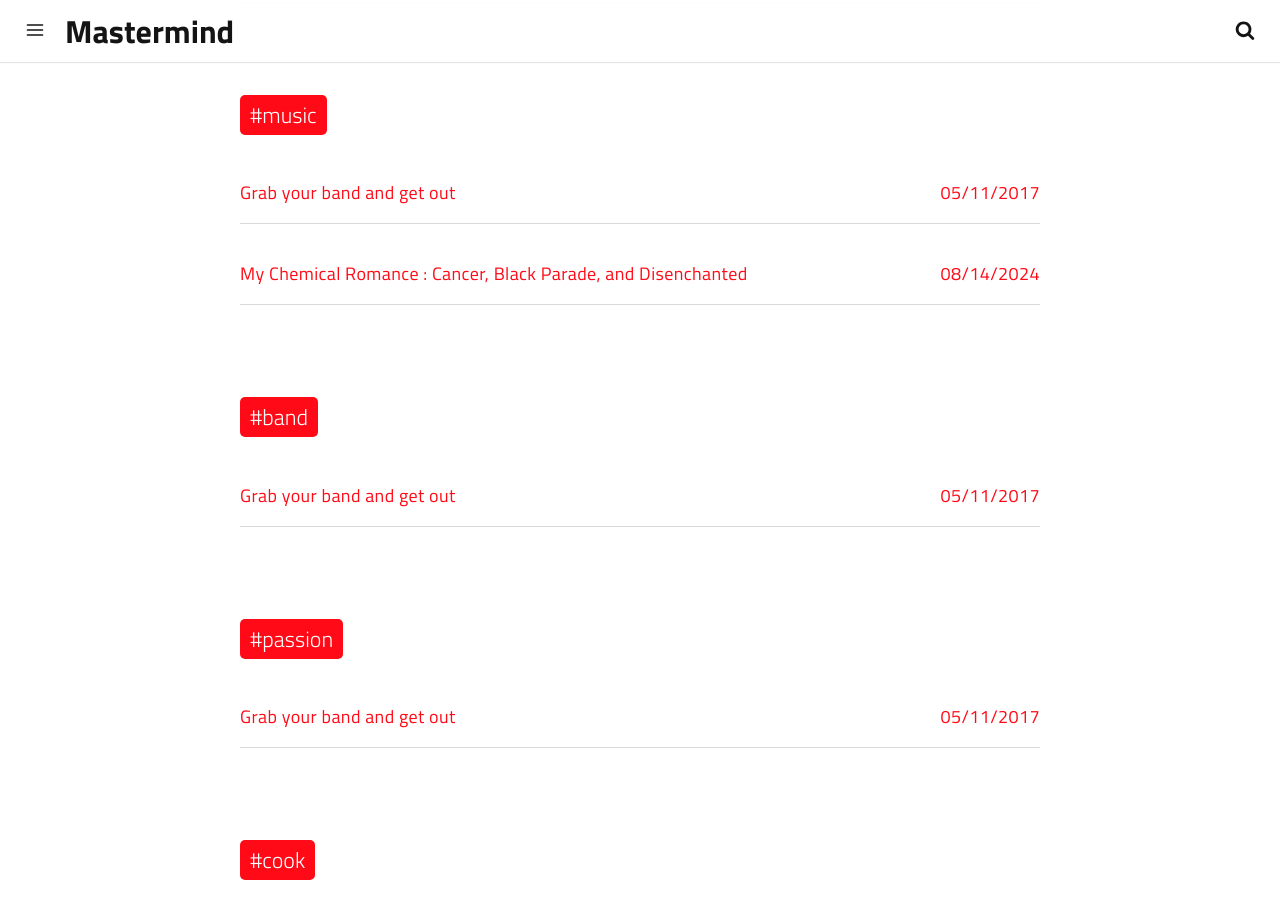
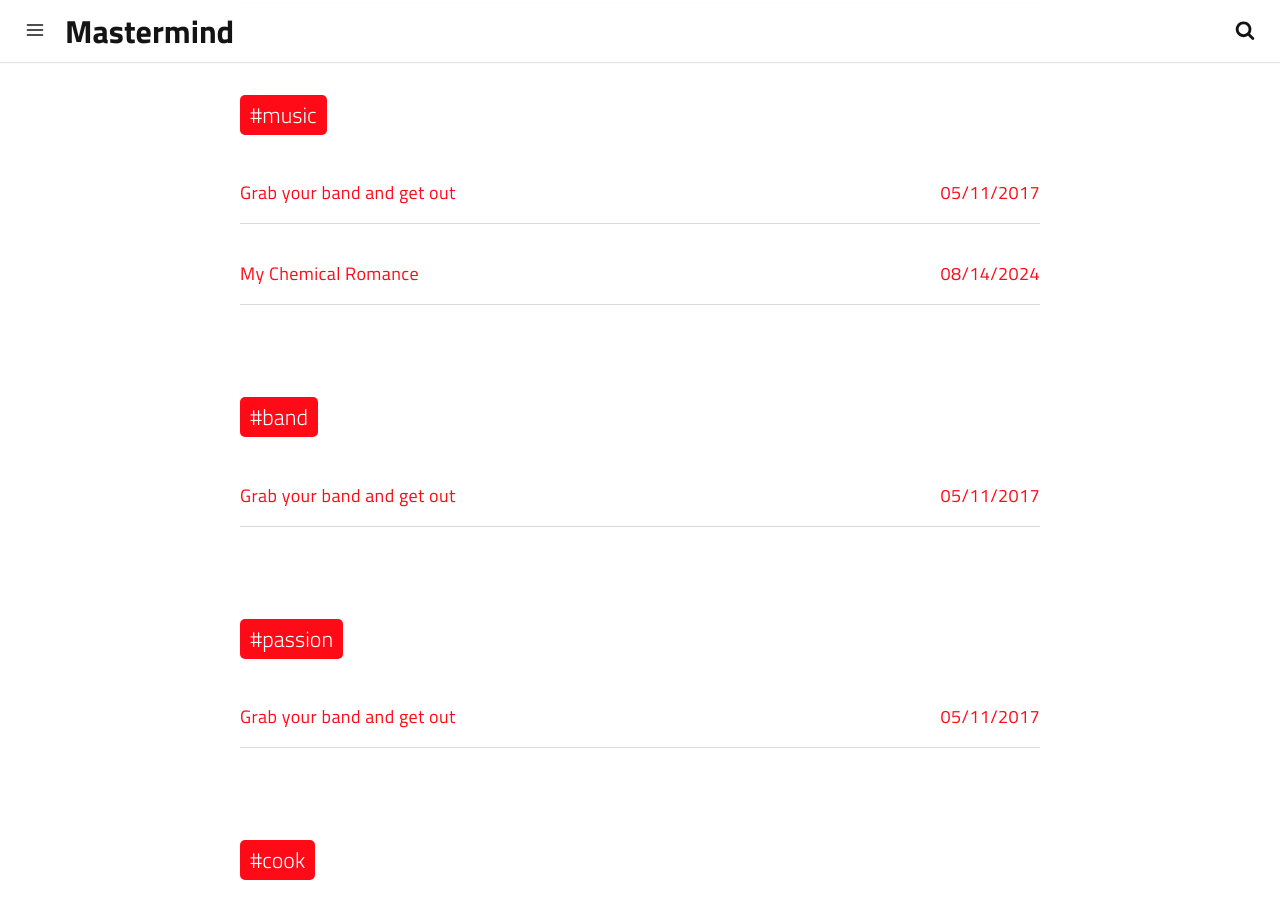
Before and after one commit to solvedlogic/mastermind, a Jekyll site: the page built from tags.html, in a window 1280 px wide and 900 px high, scrolled down 1440 px. Built offline with Jekyll 4.4.1, drawn with Linux system fonts in a browser that asks for light colours; a script that is not in the unit is left out; some of the changed text lies outside the part shown.

Commit message:
Update Posts “2024-08-14-my-chemical-romance-cancer-black-parade-and-disenchanted”

```diff
--- a/_posts/2024-08-14-my-chemical-romance-cancer-black-parade-and-disenchanted.md
+++ b/_posts/2024-08-14-my-chemical-romance-cancer-black-parade-and-disenchanted.md
@@ -1,7 +1,7 @@
 ---
-date: 2024-08-14 17:26:00
+date: 2024-08-14 18:03:00
 layout: post
-title: "My Chemical Romance : Cancer, Black Parade, and Disenchanted"
+title: My Chemical Romance
 description: My Chemical Romance telah dikenal sebagai salah satu band yang
   mampu menyampaikan pesan yang dalam melalui lirik-lirik mereka. Di antara
   lagu-lagu mereka yang paling menggugah adalah “Cancer,” “Welcome to the Black
```
